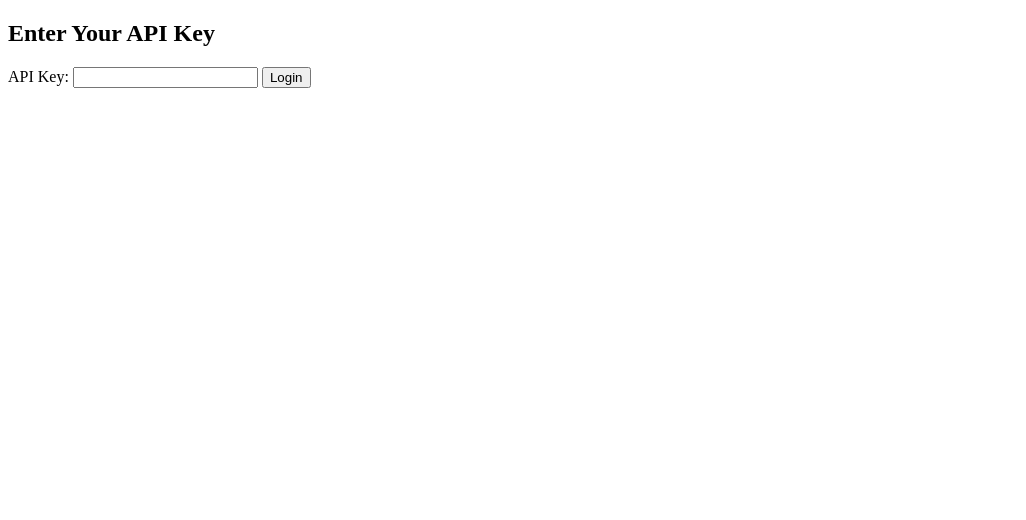
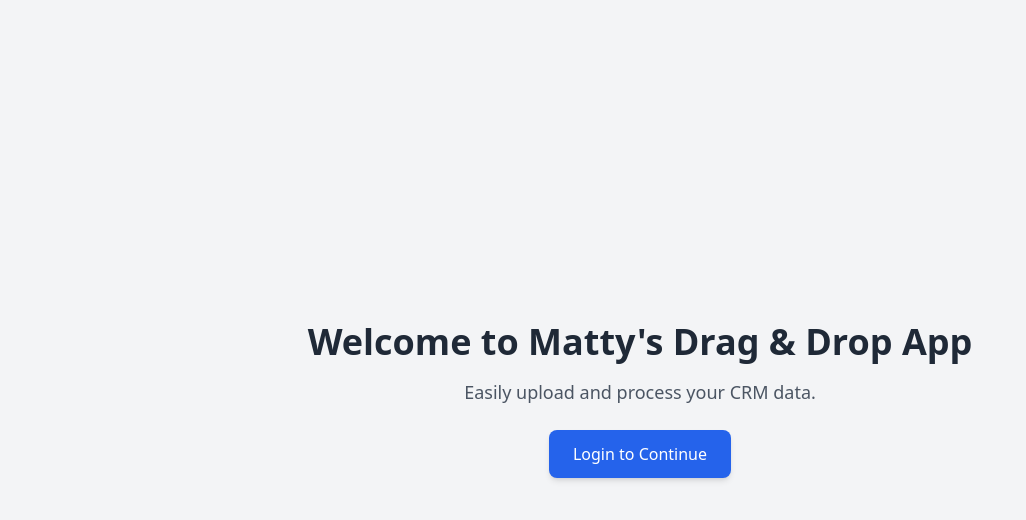
Before and after one commit to Cremattsd/goose-maverick, a Flask app: page / in a window 1280 px wide. Shown: the top 520 px of the page, without its empty margins (0-1026 px from the left). Run offline with Flask 3, Linux system fonts and the light colour scheme; some libraries are stand-ins or nearby versions.

Commit message:
Update index.html

```diff
--- a/templates/index.html
+++ b/templates/index.html
@@ -3,14 +3,14 @@
 <head>
     <meta charset="UTF-8">
     <meta name="viewport" content="width=device-width, initial-scale=1.0">
-    <title>Login</title>
+    <title>Welcome to Matty's App</title>
+    <script src="https://cdn.tailwindcss.com"></script>
 </head>
-<body>
-    <h2>Enter Your API Key</h2>
-    <form action="/login" method="POST">
-        <label for="api_key">API Key:</label>
-        <input type="text" id="api_key" name="api_key" required>
-        <button type="submit">Login</button>
-    </form>
+<body class="bg-gray-100 flex items-center justify-center h-screen">
+    <div class="text-center">
+        <h1 class="text-4xl font-bold text-gray-800">Welcome to Matty's Drag & Drop App</h1>
+        <p class="mt-4 text-lg text-gray-600">Easily upload and process your CRM data.</p>
+        <a href="{{ url_for('login') }}" class="mt-6 inline-block px-6 py-3 text-white bg-blue-600 rounded-lg shadow-md hover:bg-blue-700 transition">Login to Continue</a>
+    </div>
 </body>
 </html>
```
